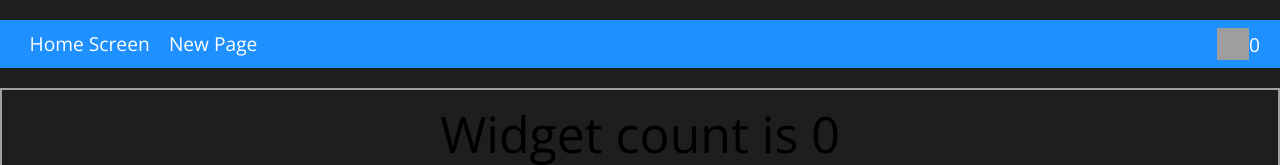
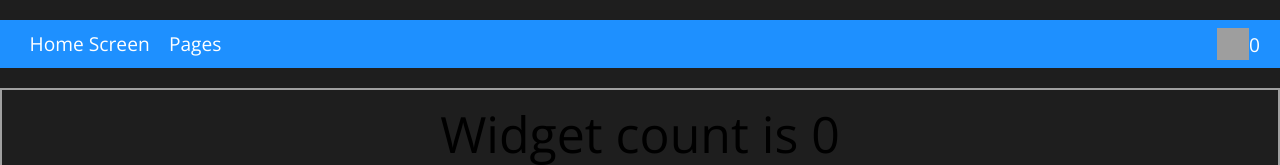
Before and after one commit to Gabranth231/CLoudProject, a React (Create React App) app: page / in a window 1280 px wide. Shown: the top 165 px of the page. Built offline with nearby package versions, Linux system fonts and the light colour scheme; grey boxes are pictures that could not be loaded.

Commit message:
Added dropdown menus

```diff
--- a/src/App.js
+++ b/src/App.js
@@ -1,7 +1,7 @@
 import { Route, Switch } from "react-router-dom";
 import NavBar from './components/layout/NavBar';
 import HomePageScreen from './pages/HomePageScreen';
-import NewPage from "./pages/NewPage";
+import CataloguePage from "./pages/CataloguePage";
 import CartPage from "./pages/CartPage";
 import classes from "./App.module.css";
 
@@ -13,8 +13,8 @@ function App() {
         <Route path="/" exact>
          <HomePageScreen />
         </Route>
-        <Route path="/NewPage" exact>
-         <NewPage />
+        <Route path="/CataloguePage" exact>
+         <CataloguePage />
         </Route>
         <Route path="/CartPage" exact>
          <CartPage />
--- a/src/components/layout/NavBar.js
+++ b/src/components/layout/NavBar.js
@@ -6,11 +6,15 @@ function NavBar() {
         <header className={classes.navBar}>
             <nav>
                 <ul>
-                    <li>
+                    <li className={classes.homeButton}>
                         <Link to="/">Home Screen</Link>
                     </li>
-                    <li>
-                        <Link to="/NewPage">New Page</Link>
+                    <li className={classes.dropdown}>
+                        <div className={classes.dropdownButton}>Pages</div>
+                        <div class={classes.dropdownContent}>
+                            <Link to="/CataloguePage">Catalogue</Link>
+                            <Link to="/CartPage">Cart</Link>
+                        </div>
                     </li>
                 </ul>
             </nav>
--- a/src/components/layout/NavBar.module.css
+++ b/src/components/layout/NavBar.module.css
@@ -20,19 +20,20 @@
   margin-left: 20px;
 }
 
-.navBar li {
-  height: 3rem;
-  width: max-content;
-  padding: 0.6rem;
-}
-
 .navBar a {
   color: #fff;
   font-size: 1.2rem;
   text-decoration: none;
 }
 
-.navBar li:hover {
+.homeButton {
+  height: 3rem;
+  width: max-content;
+  padding: 0.6rem;
+  margin: auto;
+}
+
+.homeButton:hover {
   background-color: rgb(23, 109, 196);
 }
 
@@ -56,3 +57,56 @@
   color: #fff;
   margin: auto;
 }
+
+.dropdownButton {
+  background-color: dodgerblue;
+  color: #fff;
+  font-size: 1.2rem;
+  cursor: pointer;
+  margin: auto;
+  height: 3rem;
+  padding: 0.6rem;
+}
+
+.dropdownButton:hover {
+  background-color: rgb(23, 109, 196);
+}
+
+.dropdownContent a:hover {
+  background-color: rgb(23, 109, 196);
+}
+
+.dropdown:hover .dropdownContent {
+  display: block;
+}
+
+.dropdown:hover .dropbtn {
+  background-color: rgb(23, 109, 196);
+}
+
+.dropdown {
+  position: relative;
+  display: inline-block;
+}
+
+.dropdownContent {
+  display: none;
+  position: absolute;
+  background-color: dodgerblue;
+  min-width: 160px;
+  box-shadow: 0px 8px 16px 0px rgba(0,0,0,0.2);
+  z-index: 1;
+}
+
+.dropdownContent a {
+  display: flex;
+  padding: 0.6rem;
+}
+
+.dropdownContent a:hover {
+  background-color: rgb(23, 109, 196);
+}
+
+.dropdown:hover .dropdownContent {
+  display: block;
+}
```
